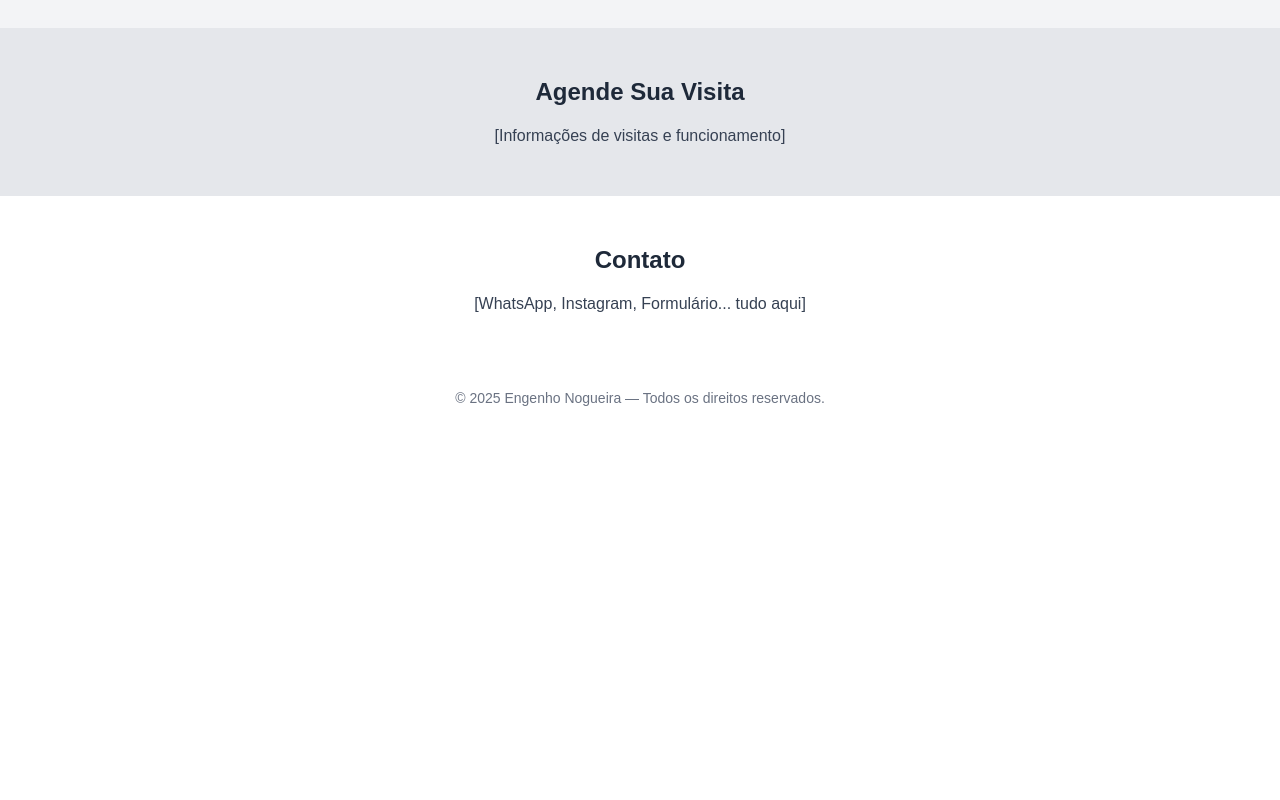
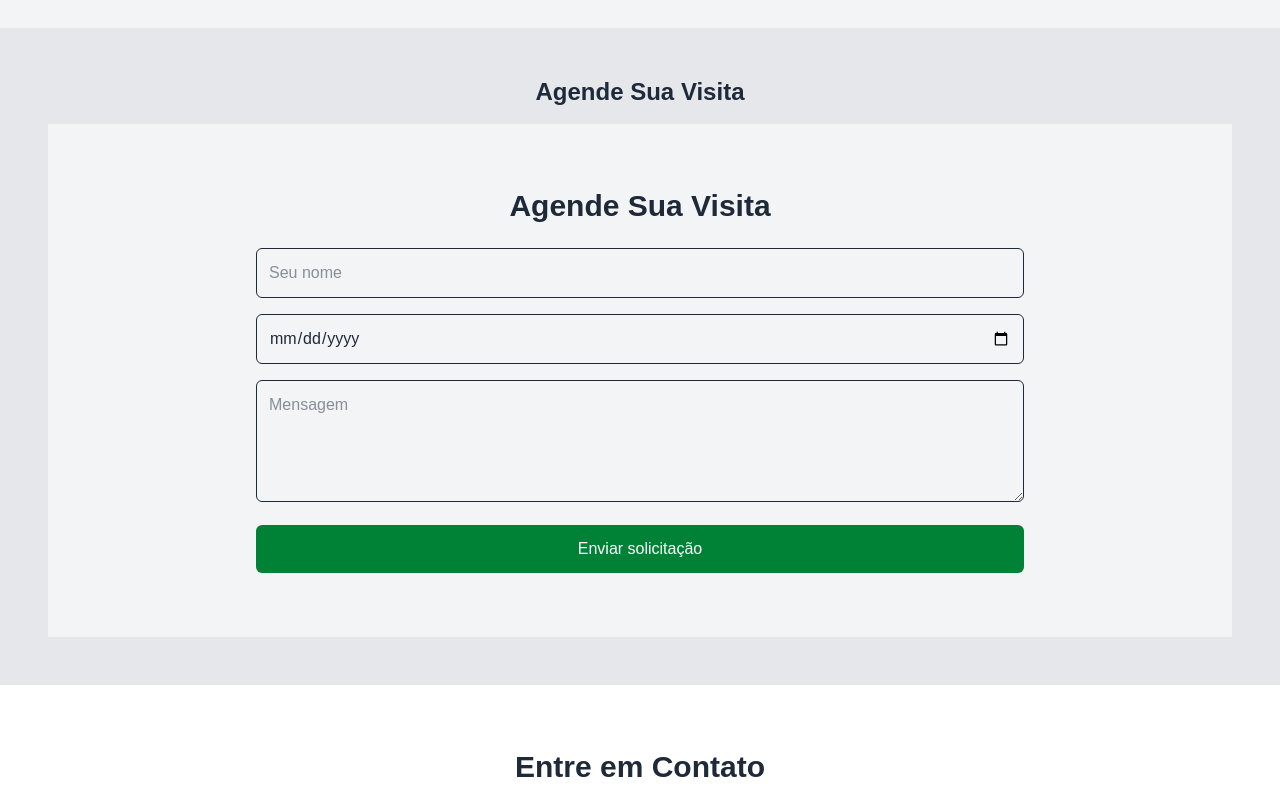
Before and after one commit to LucaSaSi/engenho-nogueira, a Next.js app: page / in a window 1280 px wide. Shown: the part 2840-3640 px from the top of the page. Before the commit the page ends 3272 px from the top, so only its background shows below. Built offline with nearby package versions, Linux system fonts and the light colour scheme.

Commit message:
fix: remove section and add component

```diff
--- a/src/app/page.tsx
+++ b/src/app/page.tsx
@@ -1,5 +1,6 @@
 import Header from "@/components/Header";
 import Image from "next/image";
+import Contact from "@/components/Contact";
 
 export default function Home() {
   return (
@@ -130,14 +131,38 @@ export default function Home() {
       {/* Visitas */}
       <section id="visitas" className="p-6 md:p-12 bg-gray-200">
         <h2 className="text-2xl font-bold mb-4 text-center">Agende Sua Visita</h2>
-        <p className="text-center text-gray-700">[Informações de visitas e funcionamento]</p>
+        <section id="visita" className="bg-gray-100 py-16 px-4">
+          <div className="max-w-3xl mx-auto">
+            <h2 className="text-2xl md:text-3xl font-bold text-center mb-6">Agende Sua Visita</h2>
+            <form className="space-y-4">
+              <input
+                type="text"
+                placeholder="Seu nome"
+                className="w-full p-3 border rounded-md focus:outline-none"
+              />
+              <input
+                type="date"
+                className="w-full p-3 border rounded-md focus:outline-none"
+              />
+              <textarea
+                placeholder="Mensagem"
+                rows={4}
+                className="w-full p-3 border rounded-md focus:outline-none"
+              />
+              <button
+                type="submit"
+                className="w-full bg-green-700 text-white py-3 rounded-md hover:bg-green-800 transition"
+              >
+                Enviar solicitação
+              </button>
+            </form>
+          </div>
+        </section>
+
       </section>
 
       {/* Contato */}
-      <section id="contato" className="p-6 md:p-12">
-        <h2 className="text-2xl font-bold mb-4 text-center">Contato</h2>
-        <p className="text-center text-gray-700">[WhatsApp, Instagram, Formulário... tudo aqui]</p>
-      </section>
+      <Contact />
 
       {/* Rodapé */}
       <footer className="text-center py-6 text-sm text-gray-500 bg-white">
```
